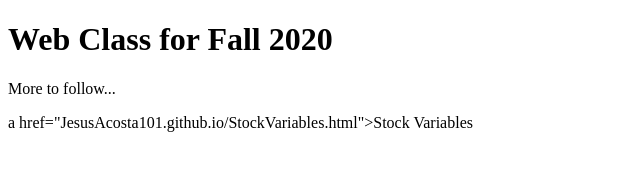
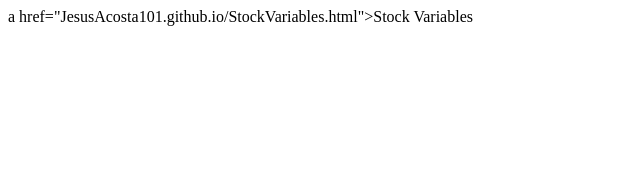
Before and after one commit to JesusAcosta101/JesusAcosta101.github.io, a plain HTML site: page index.html in a window 1280 px wide. Shown: the whole page, without its empty margins (0-640 px from the left). Drawn offline with Linux system fonts and the light colour scheme.

Commit message:
Update index.html

```diff
--- a/index.html
+++ b/index.html
@@ -4,8 +4,6 @@
 <title>My El Centro Page</title>
 </head>
 <body>
-<h1>Web Class for Fall 2020</h1>
-<p>More to follow...</p>
   <div>
     a href="JesusAcosta101.github.io/StockVariables.html">Stock Variables</a><br>
 
```
